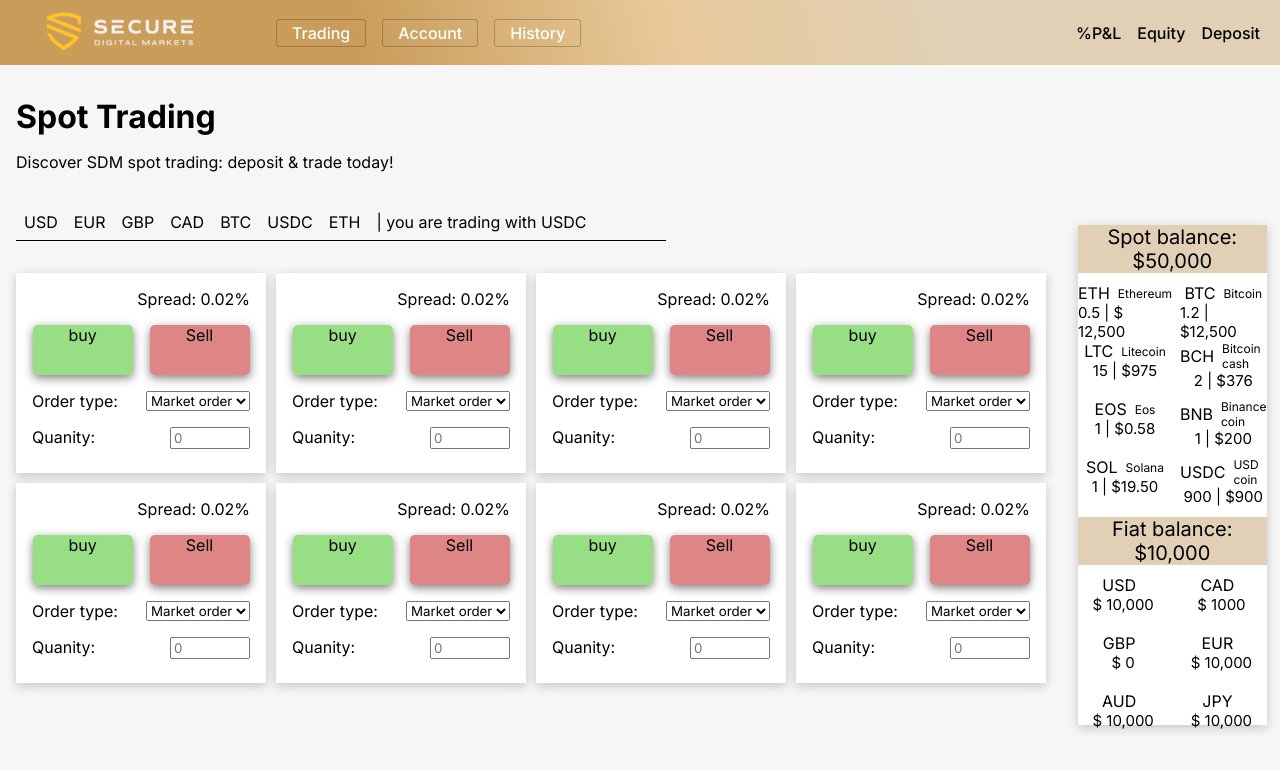
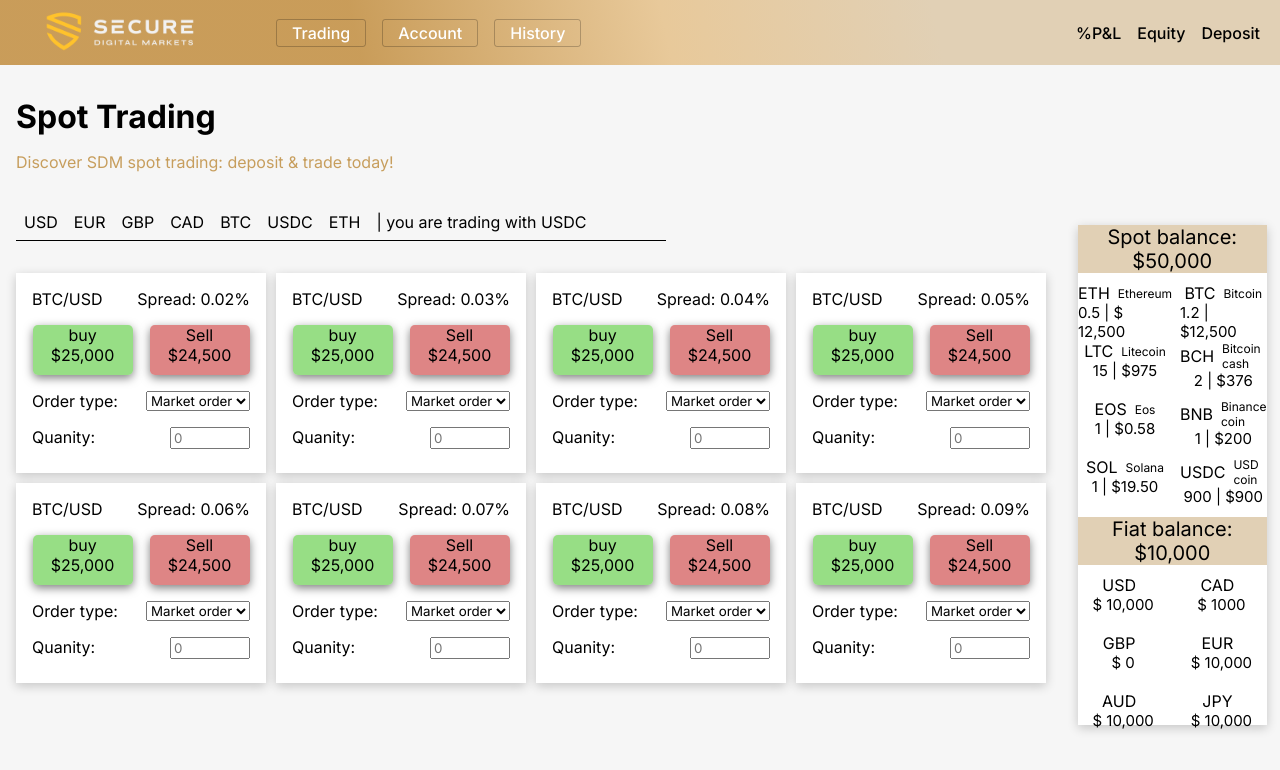
Before and after one commit to Mfried95/trade-dashboard, a React (Vite) app: page / in a window 1280 px wide. Shown: the top 770 px of the page. Built offline with nearby package versions, Linux system fonts and the light colour scheme.

Commit message:
refactored code and changed trade componenet ot order

```diff
--- a/src/App.jsx
+++ b/src/App.jsx
@@ -1,6 +1,6 @@
 import "./App.css";
 import Navigation from "./components/Navigation";
-import Trade from "./components/Trade";
+import Order from "./components/Order";
 import Balance from "./components/Balance"
 
 function App() {
@@ -8,7 +8,7 @@ function App() {
     <div className="app">
       <Navigation />
       <div className="layout">
-        <Trade />
+        <Order />
         <Balance/>
       </div>
     </div>
--- a/src/components/Trade.jsx
+++ b/src/components/Order.jsx
@@ -1,10 +1,12 @@
 import { useState, useEffect } from "react";
-import "../styles/trade.css";
-import OrderItem from "./OrderItem"; // Assuming you have an OrderItem component
+import "../styles/order.css";
+import OrderItem from "./OrderItem";
 import { tradeOrders } from "../data/data";
 
 const Trade = () => {
   const [orders, setOrders] = useState([]);
+
+  console.log(orders);
 
   useEffect(() => {
     setOrders(tradeOrders);
@@ -14,7 +16,9 @@ const Trade = () => {
     <div className="trade-container">
       <header>
         <h1>Spot Trading</h1>
-        <span>Discover SDM spot trading: deposit & trade today! </span>
+        <span className="slogan">
+          Discover SDM spot trading: deposit & trade today!{" "}
+        </span>
       </header>
 
       <section className="currency-selection">
@@ -34,10 +38,10 @@ const Trade = () => {
         {orders.map((item) => (
           <OrderItem
             key={item.id}
-            currency={item.currency}
+            currencyName={item.currency}
             buyPrice={item.buyPrice}
             sellPrice={item.sellPrice}
-            spreadPrice={item.spread}
+            spreadPrice={item.spreadPrice}
           />
         ))}
       </section>
--- a/src/data/data.js
+++ b/src/data/data.js
@@ -102,61 +102,62 @@ const tradeOrders = [
   {
     id: 1,
     currency: "BTC/USD",
-    buyprice: "$25,000",
-    sellprice: "$24,500",
-    spread: "0.02%",
+    buyPrice: "$25,000",
+    sellPrice: "$24,500",
+    spreadPrice: "0.02%",
   },
   {
     id: 2,
     currency: "BTC/USD",
-    buyprice: "$25,000",
-    sellprice: "$24,500",
-    spread: "0.02%",
+    buyPrice: "$25,000",
+    sellPrice: "$24,500",
+    spreadPrice: "0.03%", // Change the spreadPrice here
   },
   {
     id: 3,
     currency: "BTC/USD",
-    buyprice: "$25,000",
-    sellprice: "$24,500",
-    spread: "0.02%",
+    buyPrice: "$25,000",
+    sellPrice: "$24,500",
+    spreadPrice: "0.04%", // Change the spreadPrice here
   },
   {
     id: 4,
     currency: "BTC/USD",
-    buyprice: "$25,000",
-    sellprice: "$24,500",
-    spread: "0.02%",
+    buyPrice: "$25,000",
+    sellPrice: "$24,500",
+    spreadPrice: "0.05%", // Change the spreadPrice here
   },
   {
     id: 5,
     currency: "BTC/USD",
-    buyprice: "$25,000",
-    sellprice: "$24,500",
-    spread: "0.02%",
+    buyPrice: "$25,000",
+    sellPrice: "$24,500",
+    spreadPrice: "0.06%", // Change the spreadPrice here
   },
   {
     id: 6,
     currency: "BTC/USD",
-    buyprice: "$25,000",
-    sellprice: "$24,500",
-    spread: "0.02%",
+    buyPrice: "$25,000",
+    sellPrice: "$24,500",
+    spreadPrice: "0.07%", // Change the spreadPrice here
   },
   {
     id: 7,
     currency: "BTC/USD",
-    buyprice: "$25,000",
-    sellprice: "$24,500",
-    spread: "0.02%",
+    buyPrice: "$25,000",
+    sellPrice: "$24,500",
+    spreadPrice: "0.08%", // Change the spreadPrice here
   },
   {
     id: 8,
     currency: "BTC/USD",
-    buyprice: "$25,000",
-    sellprice: "$24,500",
-    spread: "0.02%",
+    buyPrice: "$25,000",
+    sellPrice: "$24,500",
+    spreadPrice: "0.09%", // Change the spreadPrice here
   },
 ];
 
 
 
+
 export { spotBalances, fiatBalances, tradeOrders };
--- a/src/styles/trade.css
+++ b/src/styles/order.css
@@ -22,8 +22,8 @@ header {
   margin-top: 2em;
   width: 50%;
   display: grid;
-  grid-template-columns: repeat(4, 1fr); /* 4 columns in each row */
-  grid-gap: 10px; /* Adjust the gap between items as needed */
+  grid-template-columns: repeat(4, 1fr);
+  grid-gap: 10px;
 }
 
 .order {
@@ -89,3 +89,7 @@ input[type="number"] {
 .sell:hover {
   box-shadow: none;
 }
+
+.slogan {
+  color: rgb(199, 158, 93);
+}
```
